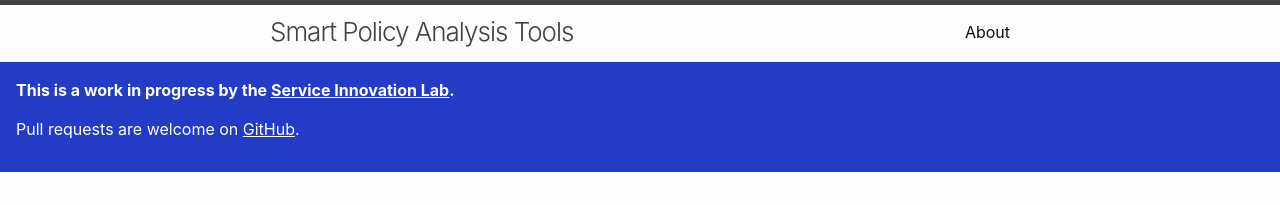
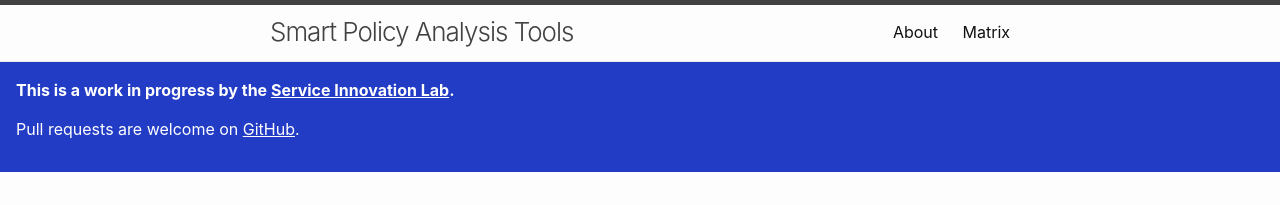
Before and after one commit to ServiceInnovationLab/bagel-box, a Jekyll site: the page built from pages/about.md, in a window 1280 px wide. Shown: the top 205 px of the page. Built offline with Jekyll 4.4.1, drawn with Linux system fonts in a browser that asks for light colours.

Commit message:
Fix/navigation links (#8)
Added Matrix to links in header

```diff
--- a/_includes/header.html
+++ b/_includes/header.html
@@ -1,9 +1,6 @@
 <header class="site-header" role="banner">
   <div class="wrapper">
-    {%- assign default_paths = site.pages | map: "path" -%}
-    {%- assign page_paths = site.header_pages | default: default_paths -%}
-    <a class="site-title" rel="author" href="{{ "/" | relative_url }}">{{ site.title | escape }}</a>
-    {%- if page_paths -%}
+    <a class="site-title" rel="author" href="{{ "/" | relative_url }}">{{ site.title }}</a>
       <nav class="site-nav">
         <input type="checkbox" id="nav-trigger" class="nav-trigger" />
         <label for="nav-trigger">
@@ -15,15 +12,13 @@
         </label>
 
         <div class="trigger">
-          {%- for path in page_paths -%}
-            {%- assign my_page = site.pages | where: "path", path | first -%}
-            {%- if my_page.title -%}
-            <a class="page-link" href="{{ my_page.url | relative_url }}">{{ my_page.title | escape }}</a>
-            {%- endif -%}
-          {%- endfor -%}
+          {% for page in site.pages %}
+            {% if page.title %}
+            <a class="page-link" href="{{ page.permalink | prepend: site.baseurl }}">{{ page.title }}</a>
+            {% endif %}
+          {% endfor %}
         </div>
       </nav>
-    {%- endif -%}
   </div>
 </header>
 <div class="disclaimer">
```
Also changed, not shown: pages/matrix.md (renamed from matrix.md, +3 -1 lines), pages/about.md (renamed from about.md).
